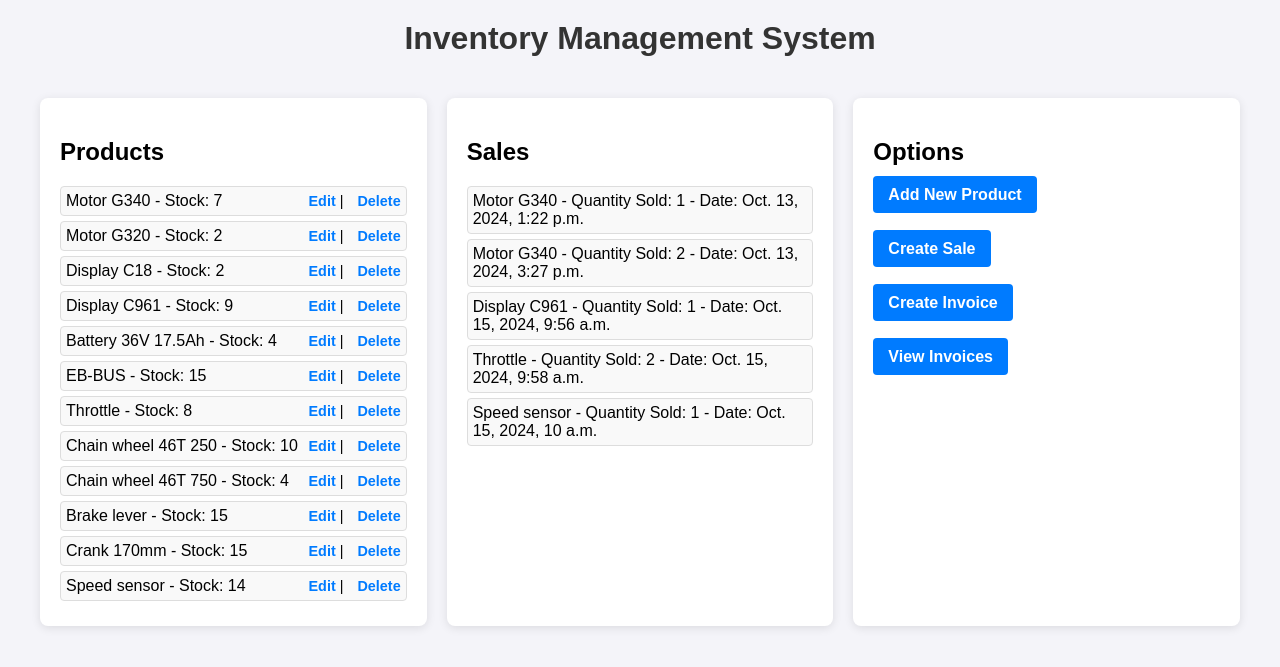
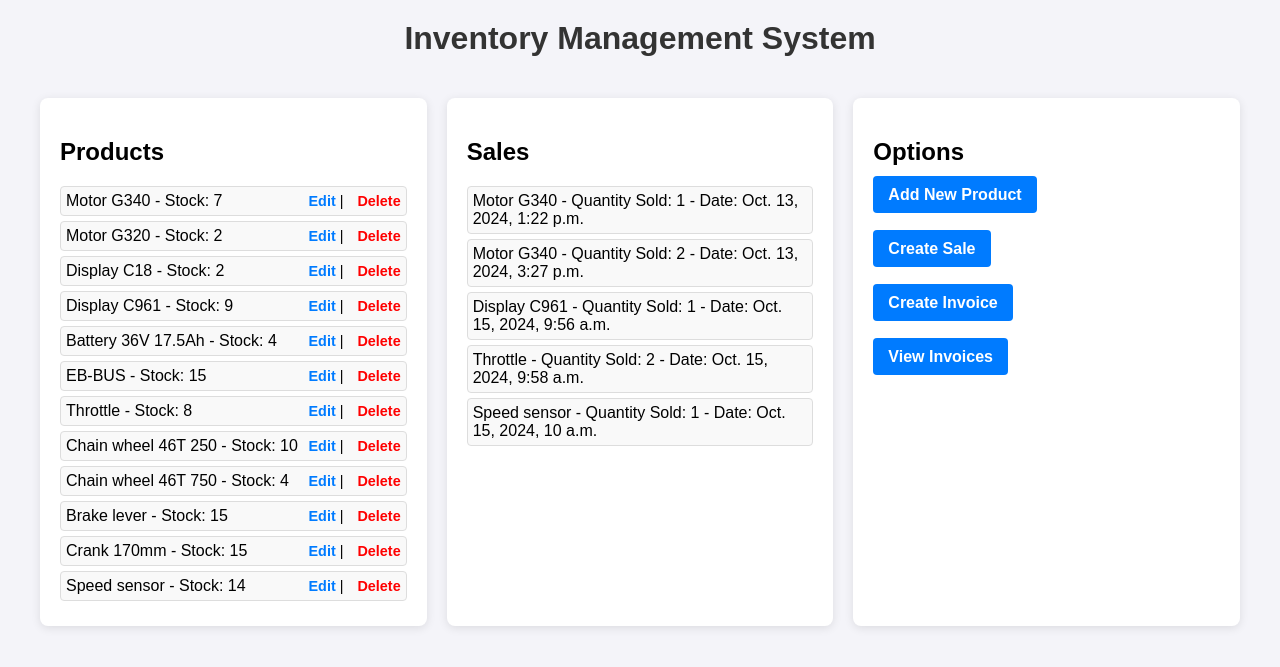
Before and after one commit to emax-77/Inventory-Management-System, a Django app: page /products/ in a window 1280 px wide. Shown: the top 667 px of the page. Run offline with Django 5.2, Linux system fonts and the light colour scheme; data comes from the database, SQL or seed files in the repository; parts of the project's set-up code (start-up, migrations or seed data) failed here and were passed over.

Commit message:
added color for links on style.css

```diff
--- a/ims/static/style.css
+++ b/ims/static/style.css
@@ -76,6 +76,14 @@ form button:hover {
     padding: 20px;
     border-radius: 8px;
     box-shadow: 0 2px 10px rgba(0, 0, 0, 0.1);
+}
+.grid-container .delete-link {
+    color: red;
+    font-weight: bold;
+}
+
+.grid-container .delete-link:hover {
+    color: darkred;
 }
 
 /* Link styling */
```
